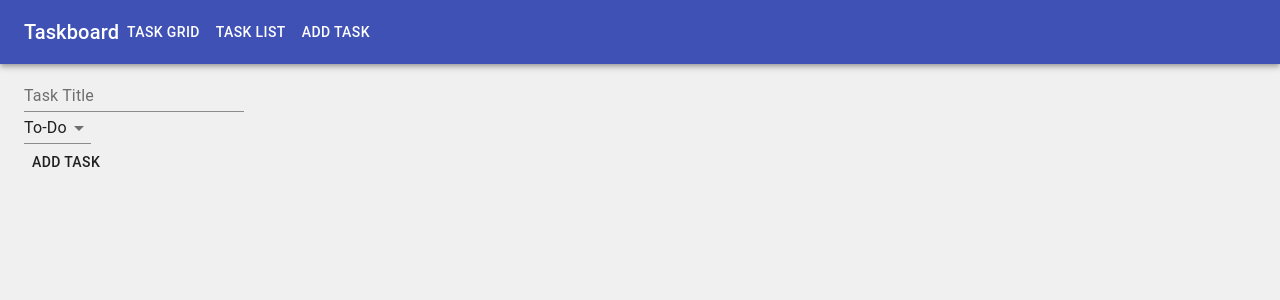
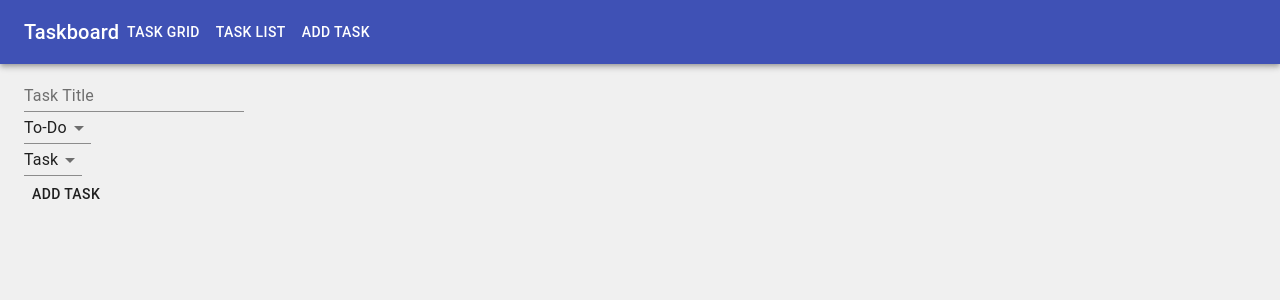
Before and after one commit to ja582/is322-project2, a React (Create React App) app: page /add in a window 1280 px wide. Shown: the top 300 px of the page. Built offline with nearby package versions, Linux system fonts and the light colour scheme.

Commit message:
Add task type property

```diff
--- a/src/actions/index.js
+++ b/src/actions/index.js
@@ -3,6 +3,12 @@ export const TaskStatuses = {
   inProgress : 'In-Progress',
   inReview   : 'In-Review',
   done       : 'Done',
+};
+
+export const TaskTypes = {
+  task    : 'Task',
+  feature : 'Feature',
+  bug     : 'Bug',
 };
 
 export const setTask = ({ id, status }) => ({
--- a/src/components/TaskForm.js
+++ b/src/components/TaskForm.js
@@ -1,6 +1,7 @@
-import React            from 'react';
-import { TaskStatuses } from '../actions';
-import { Redirect }     from "react-router-dom";
+import React        from 'react';
+import { Redirect } from "react-router-dom";
+
+import { TaskStatuses, TaskTypes } from '../actions';
 
 import {
   Button, TextField, Select, MenuItem, Container
@@ -14,6 +15,7 @@ import {
 function TaskAdd({ defaults = {}, onSubmit, history }) {
   const [title, setTitle]       = React.useState(defaults.title  || '');
   const [status, setStatus]     = React.useState(defaults.status || 'toDo');
+  const [type, setType]         = React.useState(defaults.status || 'task');
   const [complete, setComplete] = React.useState(false);
 
   const clickAdd = (event) => {
@@ -48,6 +50,13 @@ function TaskAdd({ defaults = {}, onSubmit, history }) {
         </Select>
       </div>
       <div>
+        <Select value={type} onChange={(e) => setType(e.target.value)}>
+          {Object.entries(TaskTypes).map(([key, value]) => (
+            <MenuItem value={key}>{value}</MenuItem>
+          ))}
+        </Select>
+      </div>
+      <div>
         <Button onClick={(e) => clickAdd(e)}>Add Task</Button>
       </div>
     </Container>
--- a/src/containers/TaskAdd.js
+++ b/src/containers/TaskAdd.js
@@ -7,7 +7,7 @@ const mapStateToProps = (state) => ({
 });
 
 const mapDispatchToProps = (dispatch) => ({
-  onSubmit: (event, { title, status }) => {
+  onSubmit: (event, { title, status, type }) => {
     event.preventDefault();
 
     if (typeof title != 'string' || typeof status != 'string')
@@ -16,7 +16,7 @@ const mapDispatchToProps = (dispatch) => ({
     if (title.length <= 0)
       return false;
 
-    dispatch(addTask({ title: title.trim(), status }));
+    dispatch(addTask({ title: title.trim(), status, type }));
     return true;
   }
 });
--- a/src/reducers/tasks.js
+++ b/src/reducers/tasks.js
@@ -1,14 +1,14 @@
 const initialState = {
   nextId : 8,
   tasks  : [
-    { id: 0, title: 'Test 1', status: 'toDo' },
-    { id: 1, title: 'Test 2', status: 'inProgress' },
-    { id: 2, title: 'Test 3', status: 'inReview' },
-    { id: 3, title: 'Test 4', status: 'done' },
-    { id: 4, title: 'Test 5', status: 'toDo' },
-    { id: 5, title: 'Test 6', status: 'inProgress' },
-    { id: 6, title: 'Test 7', status: 'inReview' },
-    { id: 7, title: 'Test 7', status: 'done' }
+    { id: 0, title: 'Test 1', status: 'toDo', type: 'bug' },
+    { id: 1, title: 'Test 2', status: 'inProgress', type: 'feature' },
+    { id: 2, title: 'Test 3', status: 'inReview', type: 'feature' },
+    { id: 3, title: 'Test 4', status: 'done', type: 'task' },
+    { id: 4, title: 'Test 5', status: 'toDo', type: 'task' },
+    { id: 5, title: 'Test 6', status: 'inProgress', type: 'feature' },
+    { id: 6, title: 'Test 7', status: 'inReview', type: 'bug' },
+    { id: 7, title: 'Test 8', status: 'done', type: 'task' }
   ],
 };
 
@@ -20,7 +20,10 @@ export default (state = initialState, action) => {
      */
     case 'ADD_TASKS':
       const newTasks = action.tasks.map((task) => ({
-        id: state.nextId, title: task.title, status: task.status
+        id     : state.nextId,
+        title  : task.title,
+        status : task.status,
+        type   : task.type
       }));
       return Object.assign({}, state, {
         tasks  : [ ...state.tasks, newTasks],
@@ -46,7 +49,7 @@ export default (state = initialState, action) => {
       return {
         ...state,
         tasks: state.tasks.map((task, i) =>
-          i === action.id ? { ...task, status: action.status} : task
+          i === action.id ? {  ...task, status: action.status } : task
         )
       }
 
```
